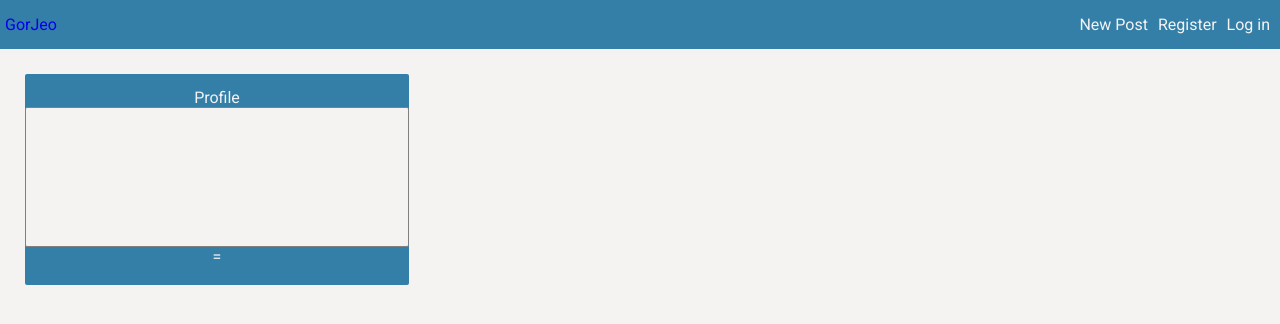
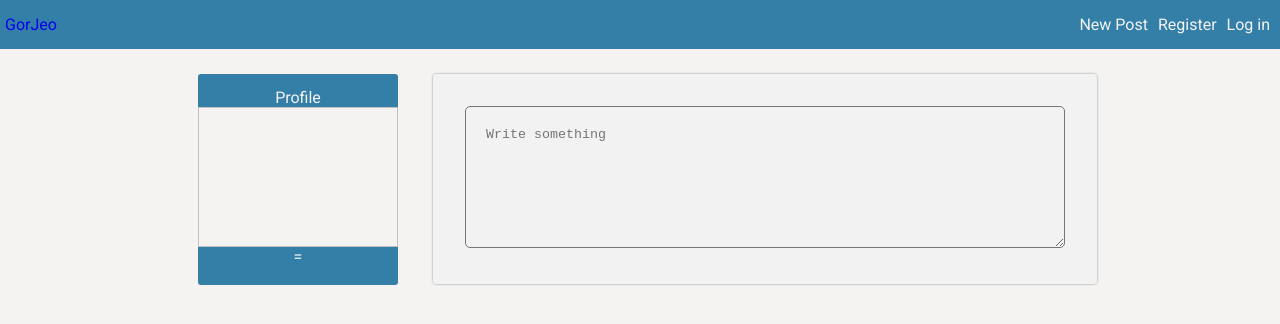
Before and after one commit to Juan321654/gorjeo, a React (Create React App) app in the folder client/: page / in a window 1280 px wide. Shown: the top 324 px of the page. Built offline with nearby package versions, Linux system fonts and the light colour scheme; the HTML template or start-up script is replaced by a standard one.

Commit message:
textarea added

```diff
--- a/client/src/App.css
+++ b/client/src/App.css
@@ -6,3 +6,14 @@
   height: 100vh;
   background-color: #f4f3f2;
 }
+
+.cont-app {
+ /* background-color: royalblue; */
+ display: flex;
+ flex-direction: row;
+ justify-content: center;
+}
+
+.ins-con-app{
+  /* background-color: red; */
+}
--- a/client/src/App.js
+++ b/client/src/App.js
@@ -45,20 +45,23 @@ function App() {
         <Layout />
       </Route>
 
-      <Route exact path="/">
-        <Profile />
-      </Route>
+      <div className="cont-app">
+        <Route exact path="/">
+          <Profile />
+        </Route>
+        <div className="ins-con-app">
+          <Route component={Posts} />
+        </div>
+      </div>
 
       <Route path="/register">
         <SignUp handleRegister={handleRegister} />
       </Route>
 
       <Route path="/login">
-        <Login />
+        <Login handleLogin={handleLogin} />
       </Route>
 
-
-      {/* <Posts /> */}
 
     </div>
   );
--- a/client/src/screens/Posts/Posts.css
+++ b/client/src/screens/Posts/Posts.css
@@ -0,0 +1,23 @@
+.form-post{
+    border-radius: 5px;
+    background-color: #f2f2f2;
+    padding: 20px;
+}
+
+/* .cont-post{
+
+} */
+
+.cont2-post{
+    background-color: #f2f2f2;
+    width: 600px;
+    padding: 32px;
+    margin: 25px 10px;
+    box-shadow: 0px 0px 3px -1px;
+    border-radius: 3px;
+}
+
+.form-post{
+    width: 558px;
+    height: 100px;
+}
--- a/client/src/screens/Posts/Posts.jsx
+++ b/client/src/screens/Posts/Posts.jsx
@@ -3,8 +3,21 @@ import './Posts.css';
 
 export default function Posts() {
     return (
-        <div>
-            Posts
+        <div className="cont-post">
+            <div className="cont2-post">
+                <form >
+                    <label>
+                        <textarea
+                            type="text"
+                            // value={username}
+                            name="username"
+                            className="form-post"
+                            placeholder="Write something"
+                        // onChange={handleChange}
+                        />
+                    </label>
+                </form>
+            </div>
         </div>
     )
 }
--- a/client/src/screens/Profile/Profile.css
+++ b/client/src/screens/Profile/Profile.css
@@ -1,19 +1,19 @@
 .big-cont-pro{
     margin: 25px;
-    max-width: 30vw;
+    max-width: 200px;
+    min-width: 200px;
     height: 183px;
     padding: 14px 0;
     background-color: #347fa8;
     box-shadow: 0px 0px 0px 1px;
     color:  #f4f3f2;
-    border-radius: 2px;
+    border-radius: 3px;
 }
 
 .head-cont-pro {
     background-color: #f4f3f2;
     height: 138px;
-    border: thin solid gray;
-    border-radius: 2px;
+    border: 1px solid #c1c0c0;
 }
 
 /* .mid-cont-pro{
--- a/client/src/services/auth.js
+++ b/client/src/services/auth.js
@@ -1,7 +1,9 @@
 import api from './api-config';
 
 export const loginUser = async (loginData) => {
+    console.log('loginData', loginData)
     const resp = await api.post('/auth/login', { authentication: loginData })
+    console.log('resp', resp)
     localStorage.setItem('authToken', resp.data.token);
     api.defaults.headers.common.authorization = `Bearer ${resp.data.token}`
     return resp.data.user
```
